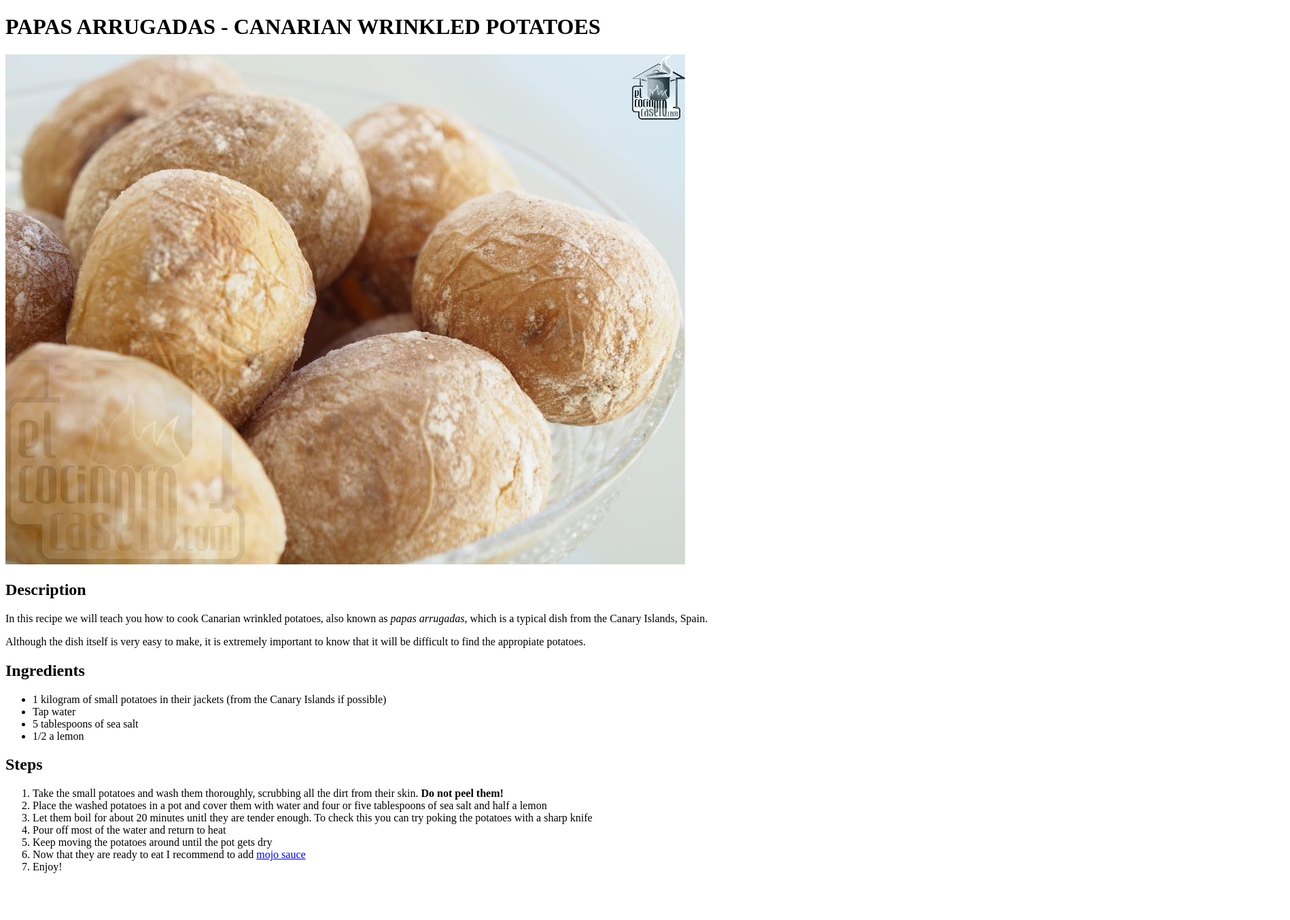
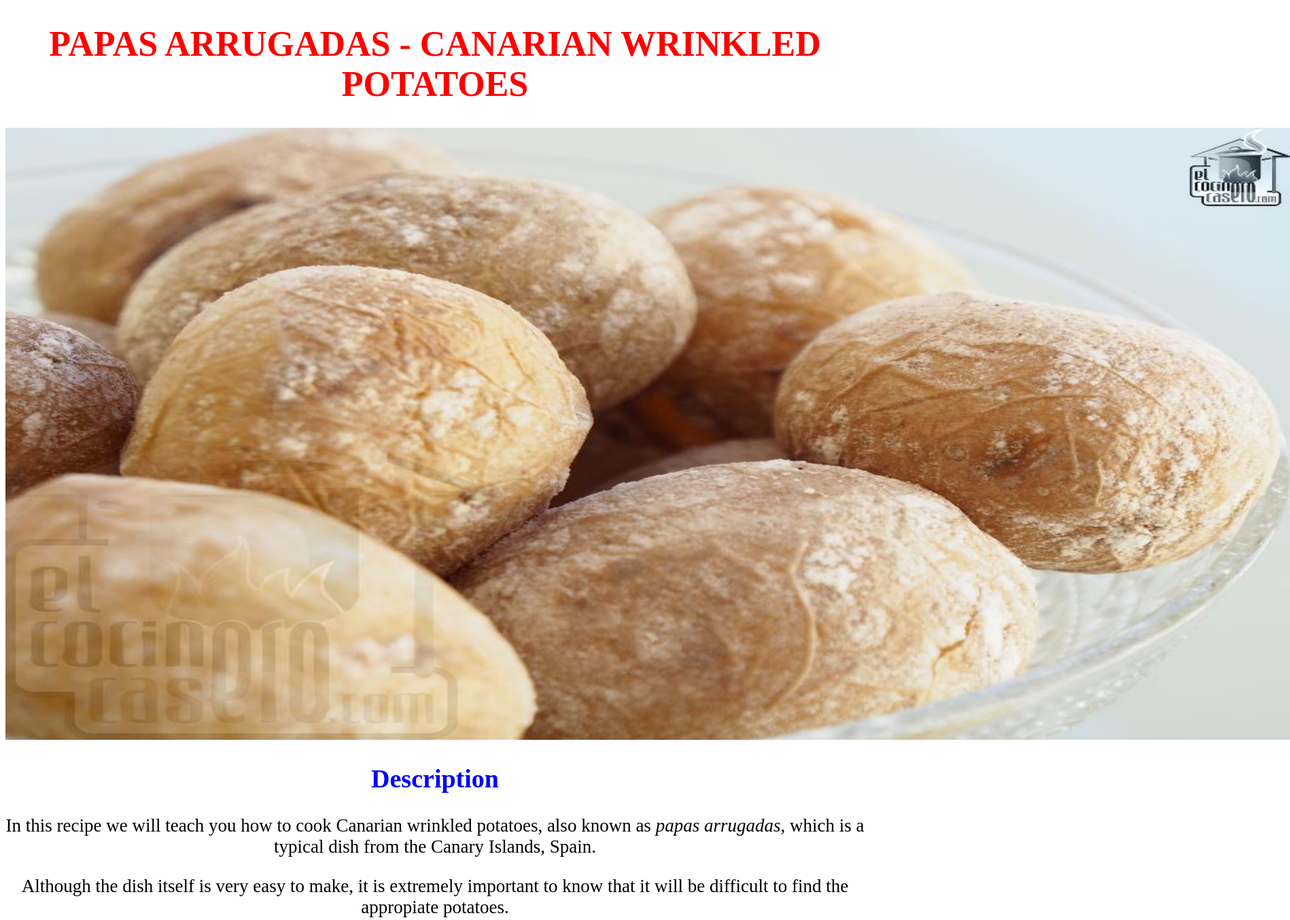
Before and after one commit to pabloalepf/odin_recipes, a plain HTML site: page recipes/papas_arrugadas.html in a window 1280 px wide. Shown: the top 1353 px of the page at 68% size, 1898 px wide, since content can reach past the window. Before the commit the page ends 1300 px from the top, so only its background shows below. Drawn offline with Linux system fonts and the light colour scheme.

Commit message:
Added styles through external css

```diff
--- /dev/null
+++ b/css/styles.css
@@ -0,0 +1,40 @@
+h1 {
+    color: red;
+    font-size: 52px;
+    text-align: center;
+}
+
+h2 {
+    font-size: 38px;
+    color: blue;
+    text-align: center;
+}
+
+p {
+    text-align: center;
+}
+
+p, li {
+    font-size: 27px;
+}
+ul, ol li {
+    text-align: justify;
+    margin: 30px;
+}
+
+img {
+    width: 1890px;
+    height: 900px;
+}
+
+ul a {
+    text-decoration: none;
+}
+
+.menu li {
+    text-align: center;
+    font-size: 40px;
+    padding: 40px;
+    padding-top: 40px;
+    list-style: none;
+}
--- a/recipes/papas_arrugadas.html
+++ b/recipes/papas_arrugadas.html
@@ -3,6 +3,7 @@
     <head>
         <title>Papas Arrugadas</title>
         <meta charset="UTF-8">
+        <link rel="stylesheet" href="../css/styles.css">
     </head>
     <body>
         <h1>PAPAS ARRUGADAS - CANARIAN WRINKLED POTATOES</h1>
```
Also changed, not shown: index.html (+2 -1 lines), recipes/mojo_sauce.html (+1 -0 lines), recipes/spaghetti.html (+1 -0 lines).
